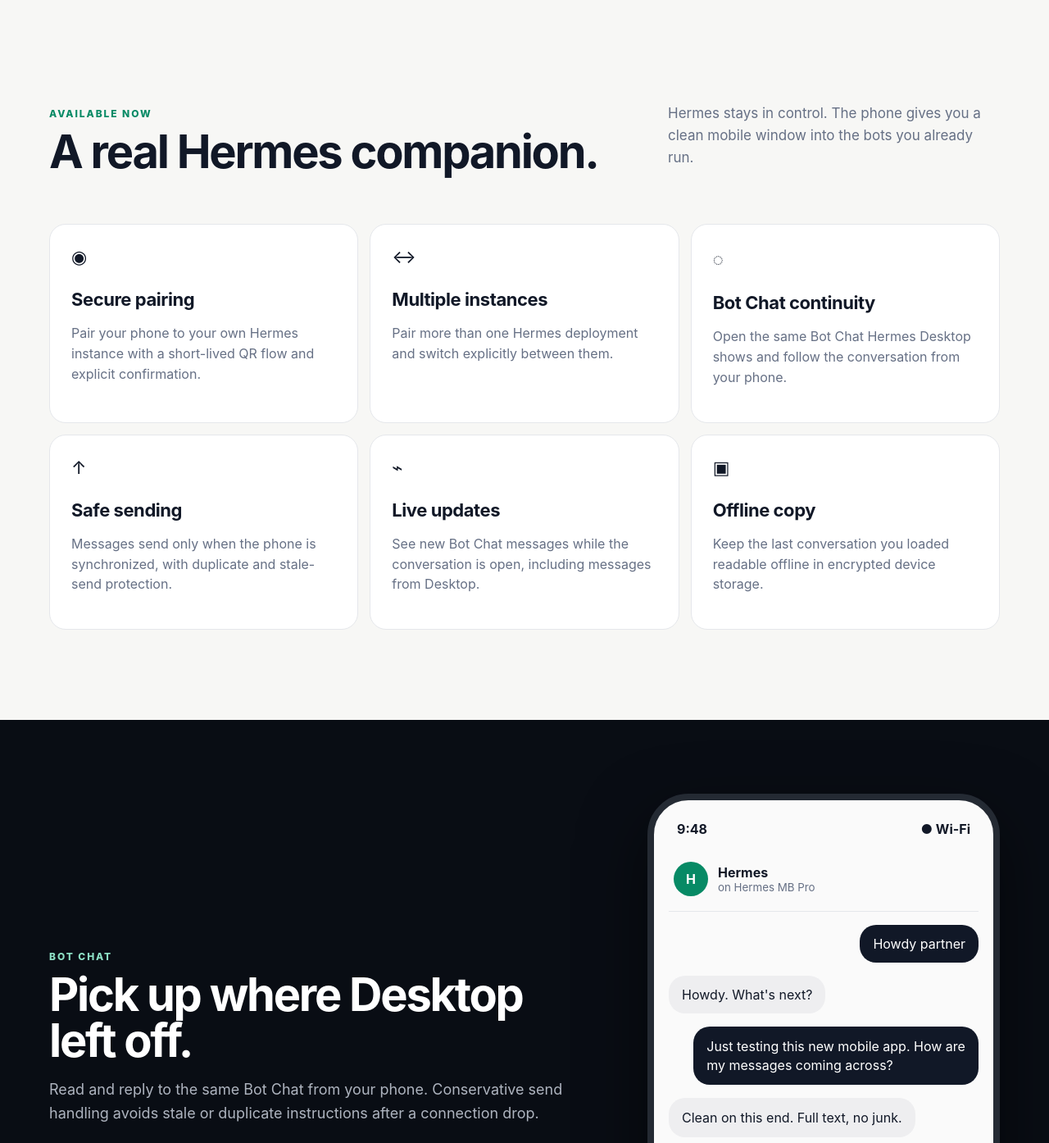
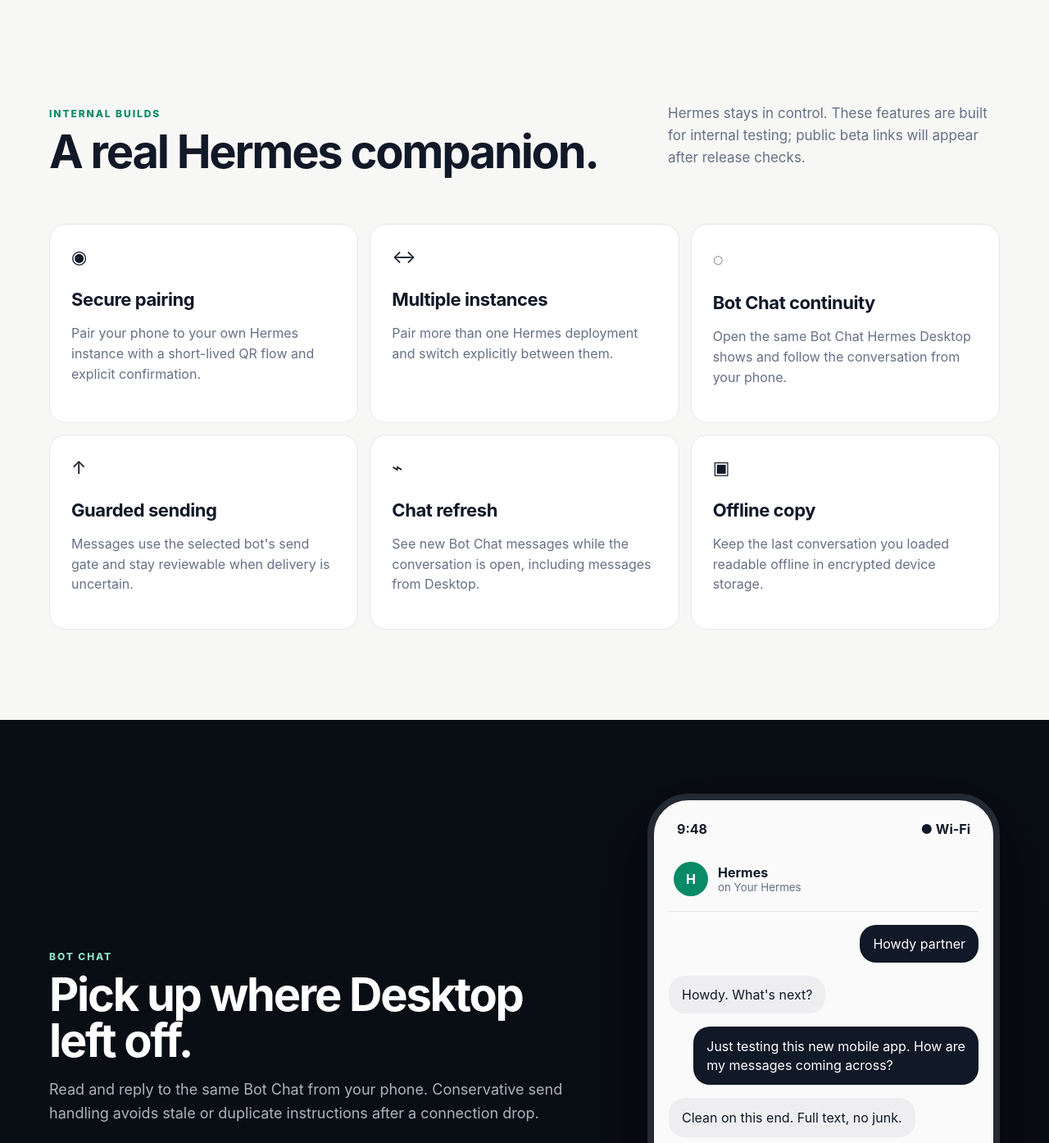
Before and after one commit to MahdiHedhli/Hermes-Bot-Site, a plain HTML site: page index.html in a window 1280 px wide. Shown: the part 908-2302 px from the top of the page at 82% size. Drawn offline with Linux system fonts and the light colour scheme.

Commit message:
Align public beta page with internal feature status

```diff
--- a/index.html
+++ b/index.html
@@ -2,9 +2,9 @@
 <header class="nav wrap"><a class="brand" href="#"><img src="assets/icon.png" alt=""><span>Hermes Bot Mobile</span></a><nav><a href="#features">Features</a><a href="#setup">Beta setup</a><a href="#roadmap">Roadmap</a><a href="#faq">FAQ</a></nav></header>
 <main><section class="hero wrap"><div><div class="eyebrow">PUBLIC BETA · COMING SOON</div><h1>Your Hermes bots.<br><em>In your pocket.</em></h1><p class="lede">Securely connect your phone to your own Hermes Agent. Continue Bot Chats from anywhere and switch between multiple Hermes instances.</p><div class="actions"><a class="button primary disabled" href="#"> iOS TestFlight <span>Coming soon</span></a><a class="button disabled" href="#">Android Beta <span>Coming soon</span></a></div><p class="fine">Requires Hermes Agent, HMP Gateway, and Tailscale on both devices.</p></div><div class="hero-art"><div class="orbit a"></div><div class="orbit b"></div><img src="assets/icon.png" alt="Hermes Bot Mobile icon"><div class="pill">● Connected to Hermes</div></div></section>
 <section class="proof wrap"><div><strong>Private by design</strong><span>Direct to your Hermes host over Tailscale</span></div><div><strong>Desktop continuity</strong><span>Follow the same Bot Chat from your phone</span></div><div><strong>Multi-instance</strong><span>Pair multiple Hermes deployments and switch explicitly</span></div></section>
-<section id="features" class="section wrap"><div class="section-head"><div><span class="kicker">AVAILABLE NOW</span><h2>A real Hermes companion.</h2></div><p>Hermes stays in control. The phone gives you a clean mobile window into the bots you already run.</p></div><div id="feature-grid" class="grid"></div></section>
-<section class="dark"><div class="wrap split"><div><span class="kicker mint">BOT CHAT</span><h2>Pick up where Desktop left off.</h2><p>Read and reply to the same Bot Chat from your phone. Conservative send handling avoids stale or duplicate instructions after a connection drop.</p></div><div class="phone"><div class="phonebar">9:48 <span>● Wi-Fi</span></div><div class="chathead"><b>H</b><div><strong>Hermes</strong><small>on Hermes MB Pro</small></div></div><div class="bubble me">Howdy partner</div><div class="bubble">Howdy. What's next?</div><div class="bubble me wide">Just testing this new mobile app. How are my messages coming across?</div><div class="bubble wide">Clean on this end. Full text, no junk.</div><div class="composer">Message <b>↑</b></div></div></div></section>
-<section id="setup" class="section wrap"><div class="section-head"><div><span class="kicker">BETA SETUP</span><h2>Connect your phone to Hermes.</h2></div><p>The current beta is intentionally terminal-driven. A guided installer is planned.</p></div><div class="req"><span>✓ Supported Hermes build</span><span>✓ HMP Gateway plugin</span><span>✓ Tailscale on host</span><span>✓ Tailscale on phone</span></div><div class="grid steps"><article><b>01</b><h3>Install HMP Gateway</h3><p>Install and configure the HMP plugin on the Hermes host.</p><a href="https://github.com/MahdiHedhli/hermes-hmp">HMP Gateway repository →</a></article><article><b>02</b><h3>Pair your phone</h3><p>Create a short-lived pairing offer.</p><pre><code>hermes hmp pair offer --label "My iPhone"</code></pre><p>Scan the QR, compare the security code, then confirm in the terminal.</p></article><article><b>03</b><h3>Approve your bots</h3><p>Request the Bot Chats you want in the app, then approve those requests in the Hermes terminal.</p></article></div><div class="note"><strong>Developer beta</strong> HMP packaging is being prepared for public distribution. Use only pinned installation instructions published by the HMP project.</div></section>
-<section id="roadmap" class="section wrap"><div class="section-head"><div><span class="kicker">ROADMAP</span><h2>From companion to Desktop parity.</h2></div><p>What ships next, and what needs new Hermes capabilities.</p></div><div class="grid roadmap"><article><span>NOW</span><h3>Mobile companion</h3><ul id="now"></ul></article><article><span>NEXT</span><h3>More control</h3><ul id="next"></ul></article><article><span>DESKTOP PARITY</span><h3>Full Hermes, anywhere</h3><ul id="parity"></ul></article></div></section>
+<section id="features" class="section wrap"><div class="section-head"><div><span class="kicker">INTERNAL BUILDS</span><h2>A real Hermes companion.</h2></div><p>Hermes stays in control. These features are built for internal testing; public beta links will appear after release checks.</p></div><div id="feature-grid" class="grid"></div></section>
+<section class="dark"><div class="wrap split"><div><span class="kicker mint">BOT CHAT</span><h2>Pick up where Desktop left off.</h2><p>Read and reply to the same Bot Chat from your phone. Conservative send handling avoids stale or duplicate instructions after a connection drop.</p></div><div class="phone"><div class="phonebar">9:48 <span>● Wi-Fi</span></div><div class="chathead"><b>H</b><div><strong>Hermes</strong><small>on Your Hermes</small></div></div><div class="bubble me">Howdy partner</div><div class="bubble">Howdy. What's next?</div><div class="bubble me wide">Just testing this new mobile app. How are my messages coming across?</div><div class="bubble wide">Clean on this end. Full text, no junk.</div><div class="composer">Message <b>↑</b></div></div></div></section>
+<section id="setup" class="section wrap"><div class="section-head"><div><span class="kicker">BETA SETUP</span><h2>Connect your phone to Hermes.</h2></div><p>The app includes a first-run guide. Host configuration and pairing confirmation still happen on your computer.</p></div><div class="req"><span>✓ Supported Hermes build</span><span>✓ HMP Gateway plugin</span><span>✓ Tailscale on host</span><span>✓ Tailscale on phone</span></div><div class="grid steps"><article><b>01</b><h3>Install HMP Gateway</h3><p>Install and configure the HMP plugin on the Hermes host.</p><a href="https://github.com/MahdiHedhli/hermes-hmp/blob/main/docs/INSTALL.md">HMP installation guide →</a></article><article><b>02</b><h3>Pair your phone</h3><p>Create a short-lived pairing offer.</p><pre><code>hermes hmp pair offer</code></pre><p>Scan the QR, compare the security code, then confirm in the terminal.</p></article><article><b>03</b><h3>Approve your bots</h3><p>Request the Bot Chats you want in the app, then approve those requests in the Hermes terminal.</p></article></div><div class="note"><strong>Before public beta</strong> Use a compatible Hermes build and follow the HMP project's pinned installation guidance. Store links will appear after release checks.</div></section>
+<section id="roadmap" class="section wrap"><div class="section-head"><div><span class="kicker">ROADMAP</span><h2>From companion to Desktop parity.</h2></div><p>Built in internal branches, next release work, and capabilities that need new Hermes APIs.</p></div><div class="grid roadmap"><article><span>BUILT</span><h3>Internal builds</h3><ul id="now"></ul></article><article><span>NEXT</span><h3>Release work</h3><ul id="next"></ul></article><article><span>UPSTREAM</span><h3>Hermes API work</h3><ul id="parity"></ul></article></div></section>
 <section id="faq" class="section wrap"><div class="section-head"><div><span class="kicker">FAQ</span><h2>Beta questions, answered.</h2></div></div><div id="faqs"></div></section></main>
 <footer class="wrap footer"><div class="brand"><img src="assets/icon.png" alt=""><span>Hermes Bot Mobile</span></div><p>Built for Hermes Agent. Independent companion project.</p><div><a href="https://github.com/MahdiHedhli/hermes-hmp">HMP Gateway</a><a href="#setup">Beta setup</a></div></footer><script src="site-data.js"></script><script src="app.js"></script></body></html>
--- a/site-data.js
+++ b/site-data.js
@@ -3,13 +3,13 @@
 ["◉","Secure pairing","Pair your phone to your own Hermes instance with a short-lived QR flow and explicit confirmation."],
 ["↔","Multiple instances","Pair more than one Hermes deployment and switch explicitly between them."],
 ["◌","Bot Chat continuity","Open the same Bot Chat Hermes Desktop shows and follow the conversation from your phone."],
-["↑","Safe sending","Messages send only when the phone is synchronized, with duplicate and stale-send protection."],
-["⌁","Live updates","See new Bot Chat messages while the conversation is open, including messages from Desktop."],
+["↑","Guarded sending","Messages use the selected bot's send gate and stay reviewable when delivery is uncertain."],
+["⌁","Chat refresh","See new Bot Chat messages while the conversation is open, including messages from Desktop."],
 ["▣","Offline copy","Keep the last conversation you loaded readable offline in encrypted device storage."]
 ],
-now:["Secure pairing","Multiple Hermes instances","Bot list and access requests","Mirrored Bot Chat","Safe sends and live updates","Offline conversation copy"],
-next:["Tool output","Approvals and decisions","Copy conversation and code","Read aloud and voice","Cron management","Bot models and lifecycle"],
-parity:["All chat tabs","Full mobile approvals","Screen viewing","Checkpoint restore","Chat branching","Two-way live voice","Instant change feed"],
+now:["Secure pairing and bot access","Multiple Hermes instances","Bot Chat and tool output","Guarded sends and refresh","Copy messages and code","Offline conversation copy","Local read aloud and voice input"],
+next:["Host setup check","Owner-gated scheduled jobs","Owner-gated default models","Beta security and device checks","TestFlight and Play testing links"],
+parity:["Search across chats","Create and delete bots","All chat tabs","Shared mobile approvals","Group chats and remote files","Screen viewing","Checkpoint restore and chat branching","Two-way live voice","Instant change feed"],
 faq:[
 ["What do I need to use Hermes Bot Mobile?","A compatible Hermes Agent installation, the HMP Gateway plugin, Tailscale running on the Hermes host and your phone, and the Hermes Bot Mobile beta."],
 ["Does my Hermes instance need to be exposed to the internet?","No. The beta is designed for a private Tailscale connection. HMP runs alongside your Hermes deployment."],
@@ -17,6 +17,6 @@
 ["Can I connect more than one Hermes installation?","Yes. Pair multiple Hermes instances and switch between them. The active instance is always explicit, so you know exactly which Hermes you are viewing or configuring."],
 ["Can I use Hermes Desktop and Hermes Bot Mobile together?","Yes. The beta mirrors each bot's Bot Chat and is designed to coexist with Desktop. Some deeper cross-client capabilities still depend on Hermes changes."],
 ["What happens when my connection drops?","Loaded conversations remain readable offline. The app is deliberately conservative about retrying sends so an old instruction does not unexpectedly execute after the conversation has progressed."],
-["Why is setup terminal-driven?","This is an early beta. The current flow makes pairing and authorization explicit and testable. A guided HMP installer is planned to remove most manual configuration."],
+["Why is setup terminal-driven?","The app has a first-run guide, while host configuration and pairing confirmation remain explicit terminal steps. A read-only HMP setup check is in development."],
 ["Where does my conversation data go?","Bot Chat traffic is designed to travel directly between your phone and your Hermes host over Tailscale. Hermes remains the source of truth."]
 ]};
```
